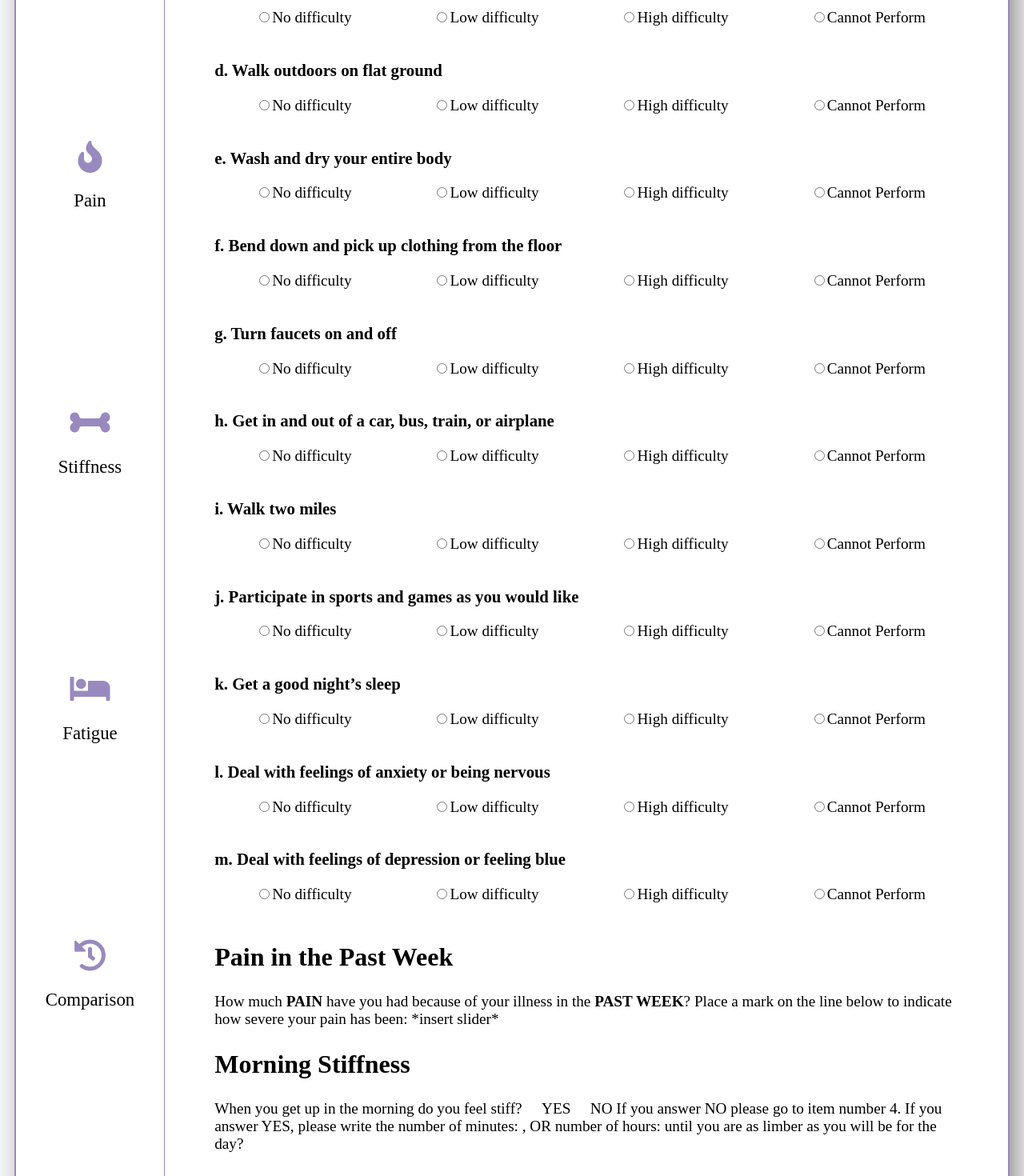
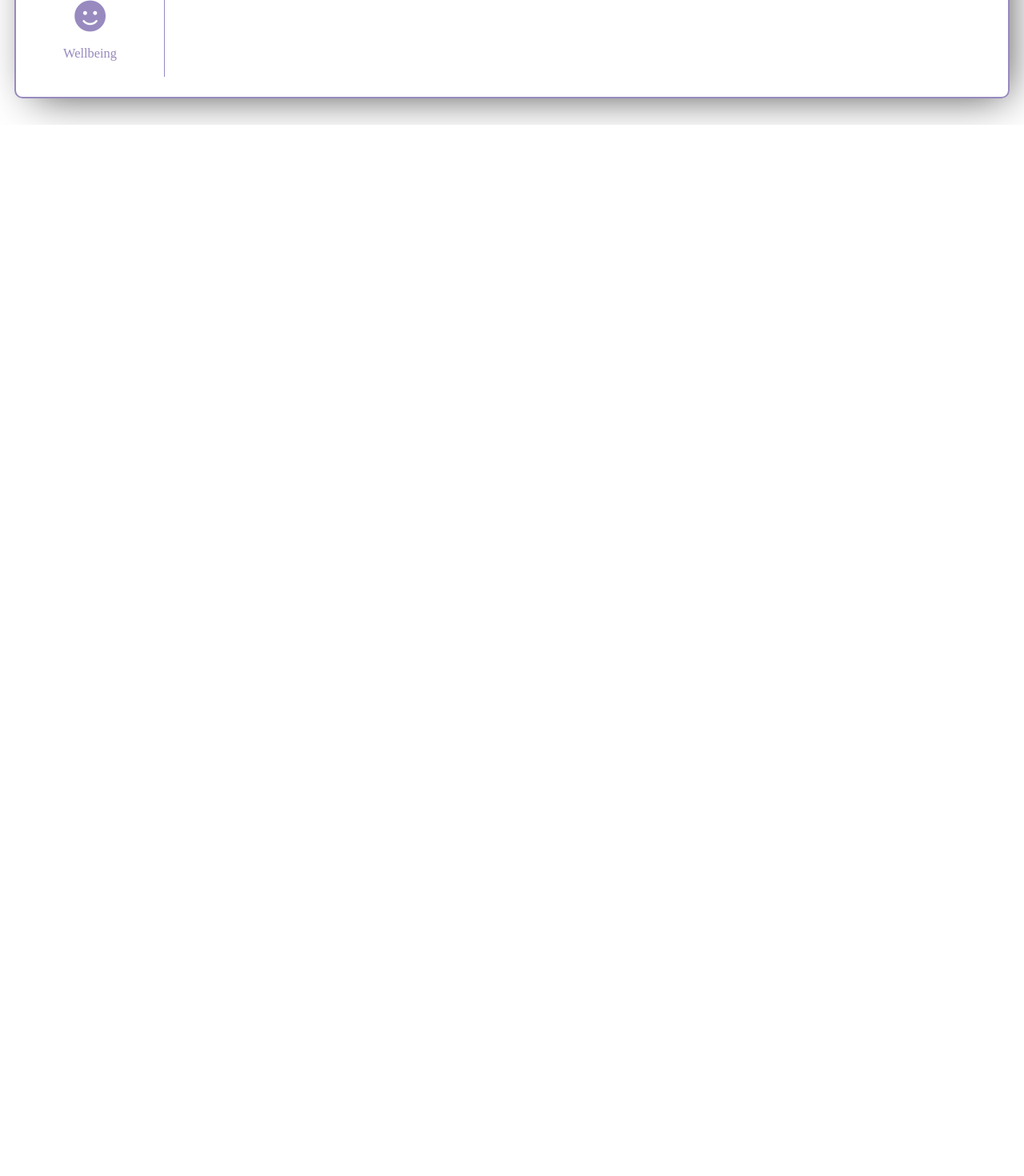
Before and after one commit to adamsimonini/medical-survey, a Vue app: page / in a window 1280 px wide. Shown: the part 660-2130 px from the top of the page at 80% size. After the commit the page ends 816 px from the top, so only its background shows below. Built offline with nearby package versions, Linux system fonts and the light colour scheme.

Commit message:
added routing & rebuilt

```diff
--- a/package.json
+++ b/package.json
@@ -10,8 +10,9 @@
     "start": "node server.js"
   },
   "dependencies": {
+    "express": "^4.16.4",
     "vue": "^2.5.17",
-    "express": "^4.16.4"
+    "vue-router": "^3.0.2"
   },
   "devDependencies": {
     "@vue/cli-plugin-babel": "^3.2.0",
--- /dev/null
+++ b/src/components/Comparison.vue
@@ -0,0 +1,28 @@
+<template>
+    <div id="comparison" class="contentBox" slot="content">
+        <p>
+            How do you feel today compared to TWO WEEKS AGO? Please check only one:
+             MUCH BETTER(1)  BETTER(2) THE SAME(3) WORSE(4) MUCH WORSE(5)
+        </p>
+    </div>
+</template>
+
+<script>
+
+// import CapabilityQuestion from './CapabilityQuestion.vue';
+
+export default {
+    name: 'Fatigue',
+    props: [''],
+    components: {
+
+    },
+    data: function() {
+         return {
+         }
+    },
+}
+</script>
+
+<style scoped>
+</style>
--- /dev/null
+++ b/src/components/Main-old.vue
@@ -0,0 +1,89 @@
+<template>
+  <main id='main'>
+    <SideMenu />
+    <div>
+      <h1>RheumInfo Patient Wellbeing Form</h1>
+      <router-view>
+
+      </router-view>
+      <SurveyQuestion class="" title="Home">
+        <Home slot="content"/>
+      </SurveyQuestion>
+      <SurveyQuestion class="" title="Current Capabilities">
+        <Capabilities slot="content"/>
+      </SurveyQuestion>
+      <!-- <SurveyQuestion class="SurveyQuestion" title="Event Propagation">
+
+      </SurveyQuestion>
+      <SurveyQuestion class="SurveyQuestion" title="Key & Mouse Modifiers">
+
+      </SurveyQuestion> -->
+      <SurveyQuestion class="" title="Pain in the Past Week">
+        <Pain slot="content"/>
+      </SurveyQuestion>
+      <SurveyQuestion class="" title="Morning Stiffness">
+        <Stiffness slot='content' />
+      </SurveyQuestion>
+      <SurveyQuestion class="" title="Fatigue">
+        <Fatigue slot="content"/>
+      </SurveyQuestion>
+      <SurveyQuestion class="" title="Mood Comparison">
+        <Mood slot="content"/>
+      </SurveyQuestion>
+      <!-- <img alt="Vue logo" src="./assets/logo.png"> -->
+    </div>
+  </main>
+</template>
+
+<script>
+import SideMenu from './SideMenu.vue';
+import SurveyQuestion from './SurveyQuestion.vue';
+import Home from './Home.vue';
+import Capabilities from './Capabilities.vue';
+import Pain from './Pain.vue';
+import Fatigue from './Fatigue.vue';
+import Mood from './Mood.vue';
+import Stiffness from './Stiffness.vue';
+
+export default {
+  name: 'Main',
+  components: {
+    SideMenu,
+    SurveyQuestion,
+    Home,
+    Capabilities,
+    Pain,
+    Fatigue,
+    Mood,
+    Stiffness,
+  },
+  data: function(){
+    return {
+    }
+  },
+}
+</script>
+
+<style scoped>
+#main{
+  display: grid;
+  grid-template-columns: 15% 1fr;
+  grid-template-rows: auto;
+  grid-gap: 10px;
+  border: 2px solid var(--primaryColor);
+  border-radius: 10px;
+  padding: 2% 0;
+  margin: 2% 0;
+  /* max-height: 90vh; */
+  -webkit-box-shadow: 10px 10px 51px -14px rgba(0,0,0,0.75);
+  -moz-box-shadow: 10px 10px 51px -14px rgba(0,0,0,0.75);
+  box-shadow: 10px 10px 51px -14px rgba(0,0,0,0.75);
+}
+
+h1{
+  color: var(--primaryColor);
+}
+h2{
+  font-size: 3rem;
+}
+</style>
--- a/src/components/Main.vue
+++ b/src/components/Main.vue
@@ -3,30 +3,7 @@
     <SideMenu />
     <div>
       <h1>RheumInfo Patient Wellbeing Form</h1>
-      <SurveyQuestion class="" title="Home">
-        <Home slot="content"/>
-      </SurveyQuestion>
-      <SurveyQuestion class="" title="Current Capabilities">
-        <Capabilities slot="content"/>
-      </SurveyQuestion>
-      <!-- <SurveyQuestion class="SurveyQuestion" title="Event Propagation">
-
-      </SurveyQuestion>
-      <SurveyQuestion class="SurveyQuestion" title="Key & Mouse Modifiers">
-
-      </SurveyQuestion> -->
-      <SurveyQuestion class="" title="Pain in the Past Week">
-        <Pain slot="content"/>
-      </SurveyQuestion>
-      <SurveyQuestion class="" title="Morning Stiffness">
-        <Stiffness slot='content' />
-      </SurveyQuestion>
-      <SurveyQuestion class="" title="Fatigue">
-        <Fatigue slot="content"/>
-      </SurveyQuestion>
-      <SurveyQuestion class="" title="Mood Comparison">
-        <Mood slot="content"/>
-      </SurveyQuestion>
+      <router-view></router-view>
       <!-- <img alt="Vue logo" src="./assets/logo.png"> -->
     </div>
   </main>
@@ -34,25 +11,27 @@
 
 <script>
 import SideMenu from './SideMenu.vue';
-import SurveyQuestion from './SurveyQuestion.vue';
-import Home from './Home.vue';
-import Capabilities from './Capabilities.vue';
-import Pain from './Pain.vue';
-import Fatigue from './Fatigue.vue';
-import Mood from './Mood.vue';
-import Stiffness from './Stiffness.vue';
+// import SurveyQuestion from './SurveyQuestion.vue';
+// import Home from './Home.vue';
+// import Capabilities from './Capabilities.vue';
+// import Pain from './Pain.vue';
+// import Fatigue from './Fatigue.vue';
+// import Mood from './Mood.vue';
+// import Stiffness from './Stiffness.vue';
+// import CapabilityQuestion from './CapabilityQuestion.vue';
+// import Wellbeing from './Wellbeing.vue';
 
 export default {
   name: 'Main',
   components: {
     SideMenu,
-    SurveyQuestion,
-    Home,
-    Capabilities,
-    Pain,
-    Fatigue,
-    Mood,
-    Stiffness,
+    // SurveyQuestion,
+    // Home,
+    // Capabilities,
+    // Pain,
+    // Fatigue,
+    // Mood,
+    // Stiffness,
   },
   data: function(){
     return {
--- a/src/components/SideMenu.vue
+++ b/src/components/SideMenu.vue
@@ -1,10 +1,10 @@
 <template>
     <div id="menu">
         <MenuItem v-for="(item, i) in menuList">
-            <div slot="innards">
+            <a v-bind:href="`${menuList[i].link}`" slot="innards">
                 <i v-bind:class="`fas fa-${menuList[i].icon}`"></i>
                 <p class="menuTitle">{{menuList[i].title}}</p>
-            </div>
+            </a>
         </MenuItem>
         <!-- <i class="fas fa-walking"></i>
         <i class="fas fa-fire"></i>
@@ -22,13 +22,13 @@ export default {
             return {
                 menuList:
                     [
-                        {icon: 'home', title: 'Home', show: true},
-                        {icon: 'walking', title: 'Capability'},
-                        {icon: 'fire', title: 'Pain'},
-                        {icon: 'bone', title: 'Stiffness'},
-                        {icon: 'bed', title: 'Fatigue'},
-                        {icon: 'history', title: 'Comparison'},
-                        {icon: 'smile', title: 'Wellbeing'},
+                        {icon: 'home', title: 'Home', link: '/'},
+                        {icon: 'walking', title: 'Capability', link: '/capabilities'},
+                        {icon: 'fire', title: 'Pain', link: '/pain'},
+                        {icon: 'bone', title: 'Stiffness', link: '/stiffness'},
+                        {icon: 'bed', title: 'Fatigue', link: '/fatigue'},
+                        {icon: 'history', title: 'Comparison', link: '/comparison'},
+                        {icon: 'smile', title: 'Wellbeing', link: '/wellbeing'},
                     ],
             }
     },
@@ -48,6 +48,15 @@ export default {
     align-items: center;
     border-right: 1px solid var(--primaryColor);
 }
+
+#menu a{
+    color: var(--primaryColor);
+    text-decoration: none;
+}
+#menu a:hover{
+    color: white;
+    text-decoration: none;
+}
 .fas{
     color: var(--primaryColor);
     font-size: 2.5rem;
@@ -61,7 +70,13 @@ export default {
     color: white !important;
     cursor: pointer;
 }
+.menuItem *:hover{
+    color: white !important;
+}
+.menuItem:hover .fas, .menuItem:hover .menuTitle {
+    color: white !important;
+}
 .menuTitle{
-    font-size: calc(10px + 1vw);
+    font-size: calc(10px + 0.5vw);
 }
 </style>
--- /dev/null
+++ b/src/components/Wellbeing.vue
@@ -0,0 +1,28 @@
+<template>
+    <div id="wellbeing" class="contentBox" slot="content">
+        <p>
+            Considering all the ways in which illness and health conditions may affect you at this time,
+            please make a mark on the line below to show how you are doing:
+        </p>
+    </div>
+</template>
+
+<script>
+
+// import CapabilityQuestion from './CapabilityQuestion.vue';
+
+export default {
+    name: 'Wellbeing',
+    props: [''],
+    components: {
+
+    },
+    data: function() {
+         return {
+         }
+    },
+}
+</script>
+
+<style scoped>
+</style>
```
Also changed, not shown: src/main.js (+27 -0 lines), 12 other files (tests, documents, lock files or other folders).
